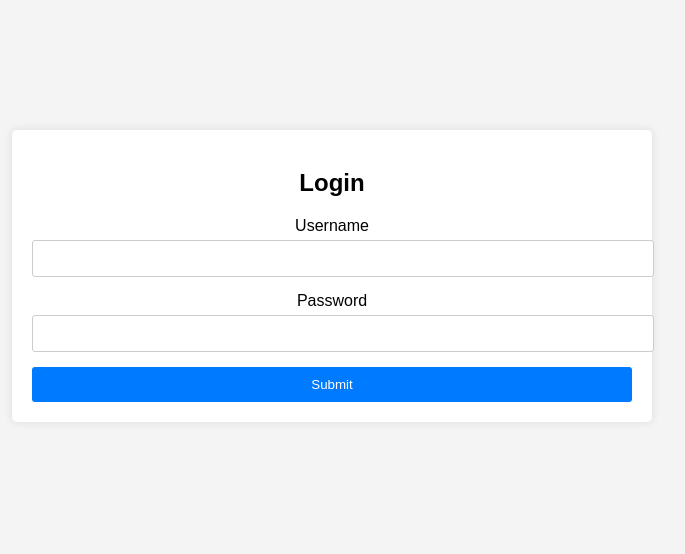
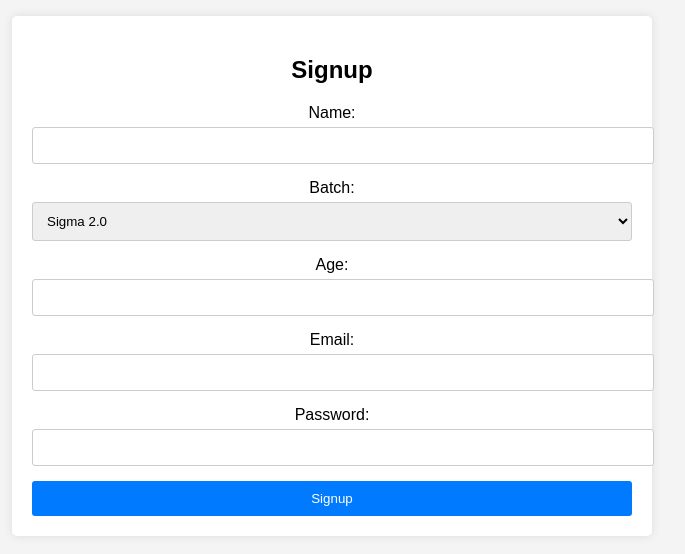
Before and after one commit to omgatlewar18/PW-Full-Stack-Assignments, a plain HTML site: page Git&Github/index.html in a window 1280 px wide. Shown: the part 124-678 px from the top of the page, without its empty margins (308-993 px from the left). Drawn offline with Linux system fonts and the light colour scheme.

Commit message:
Signup Page

```diff
--- a/Git&Github/index.html
+++ b/Git&Github/index.html
@@ -3,23 +3,38 @@
 <head>
     <meta charset="UTF-8">
     <meta name="viewport" content="width=device-width, initial-scale=1.0">
-    <title>Login Page</title>
+    <title>Signup Page</title>
     <link rel="stylesheet" href="styles.css">
 </head>
 <body>
     <div class="container">
-        <div class="login-box">
-            <h2>Login</h2>
+        <div class="signup-box">
+            <h2>Signup</h2>
             <form action="#" method="post">
                 <div class="input-group">
-                    <label for="username">Username</label>
-                    <input type="text" id="username" name="username" required>
+                    <label for="name">Name:</label>
+                    <input type="text" id="name" name="name" required>
                 </div>
                 <div class="input-group">
-                    <label for="password">Password</label>
+                    <label for="batch">Batch:</label>
+                    <select id="batch" name="batch">
+                        <option value="sigma2.0">Sigma 2.0</option>
+                        <!-- Add more options as needed -->
+                    </select>
+                </div>
+                <div class="input-group">
+                    <label for="age">Age:</label>
+                    <input type="number" id="age" name="age" required>
+                </div>
+                <div class="input-group">
+                    <label for="email">Email:</label>
+                    <input type="email" id="email" name="email" required>
+                </div>
+                <div class="input-group">
+                    <label for="password">Password:</label>
                     <input type="password" id="password" name="password" required>
                 </div>
-                <button type="submit">Submit</button>
+                <button type="submit">Signup</button>
             </form>
         </div>
     </div>
--- a/Git&Github/styles.css
+++ b/Git&Github/styles.css
@@ -17,7 +17,7 @@ body {
     border-radius: 5px;
 }
 
-.login-box {
+.signup-box {
     text-align: center;
 }
 
@@ -34,7 +34,7 @@ h2 {
     margin-bottom: 5px;
 }
 
-.input-group input {
+.input-group input, .input-group select {
     width: 100%;
     padding: 10px;
     border: 1px solid #ccc;
```
